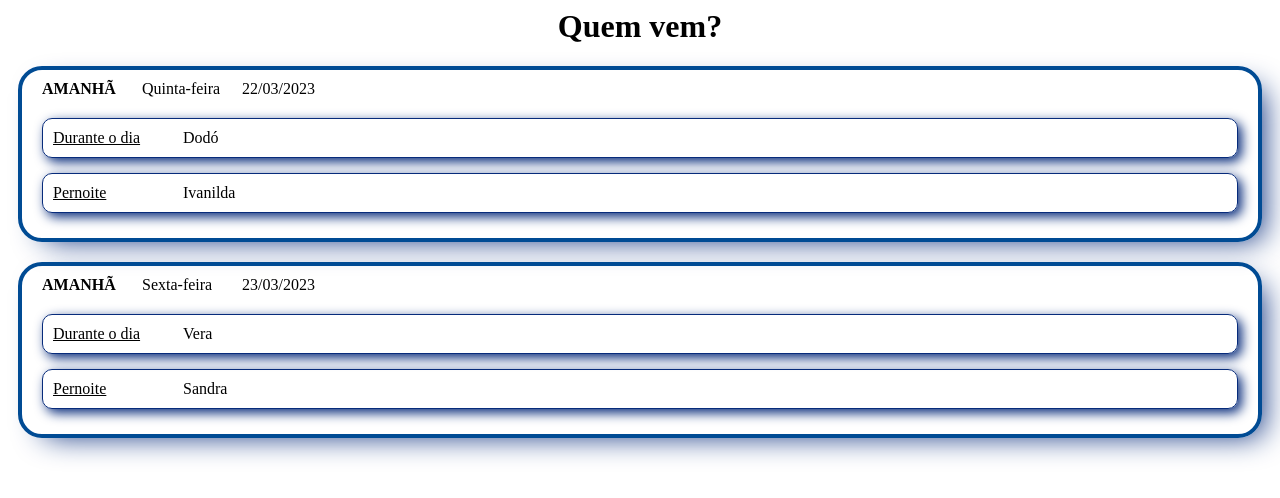
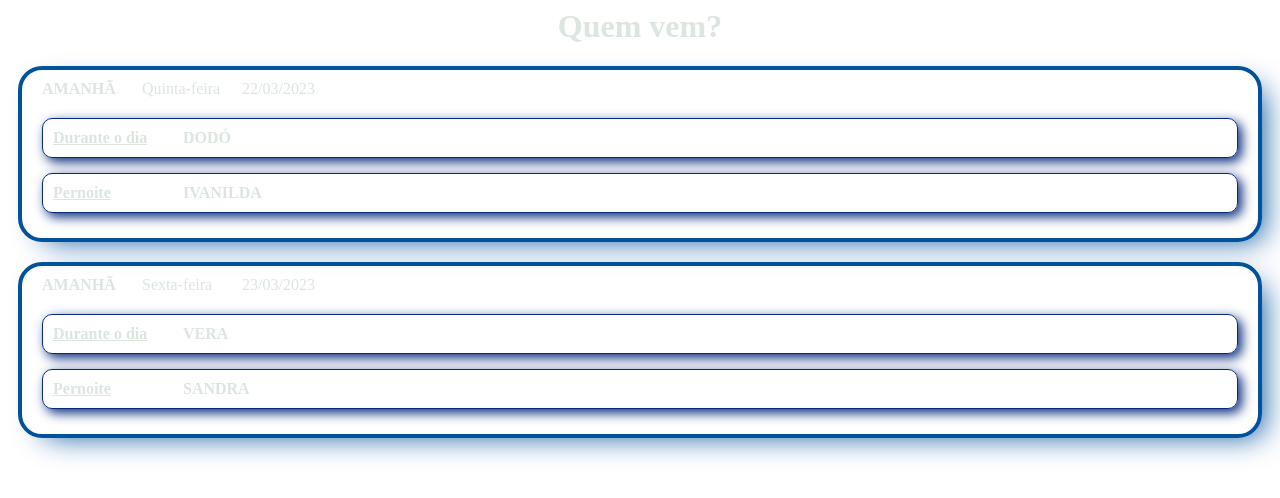
Before and after one commit to carlosladeira/quemvai, an Angular app: page / in a window 1280 px wide. Shown: the top 498 px of the page. Built offline with nearby package versions, Linux system fonts and the light colour scheme.

Commit message:
some more style

```diff
--- a/src/informacoes-do-dia/informacoes-do-dia.css
+++ b/src/informacoes-do-dia/informacoes-do-dia.css
@@ -3,16 +3,16 @@
   margin-bottom: 20px;
   padding: 10px;
 
-  border: 4px solid #004b94;
+  border: 4px solid #00529D;
 
 
   border-radius: 24px 24px 24px 24px;
   -webkit-border-radius: 24px 24px 24px 24px;
   -moz-border-radius: 24px 24px 24px 24px;
 
-  box-shadow: 13px 10px 30px -12px #072b7b;
-  -webkit-box-shadow: 13px 10px 30px -12px #072b7b;
-  -moz-box-shadow: 13px 10px 30px -12px #072b7b;
+  box-shadow: 13px 10px 30px -12px #00529D;
+  -webkit-box-shadow: 13px 10px 30px -12px #00529D;
+  -moz-box-shadow: 13px 10px 30px -12px #00529D;
 }
 
 .header-card {
@@ -39,8 +39,29 @@
   -moz-box-shadow: 4px 4px 12px 0px #072b7b;
 }
 
+.label-adverbio {
+  font-weight: bold;
+  color: #dce6df;
+
+  padding-left: 10px;
+  width: 100px;
+}
+
+.label-dia {
+  color: #dce6df;
+  width: 100px;
+}
+
 .label-periodo {
   text-decoration: underline;
+  font-weight: bold;
+  color: #dce6df;
+
   margin-right: 20px;
   width: 110px;
 }
+
+.label-nome {
+  font-weight: bold;
+  color: #dce6df;
+}
--- a/src/informacoes-do-dia/informacoes-do-dia.html
+++ b/src/informacoes-do-dia/informacoes-do-dia.html
@@ -1,15 +1,15 @@
 <div class="outside-card ">
   <div class="header-card">
-    <div style="padding-left: 10px; width: 100px;"><strong>{{ adverbioTempo }}</strong></div>
-    <div style="width: 100px;">{{ diaSemana }}</div>
-    <div>{{ diaMes }}</div>
+    <div class="label-adverbio">{{ adverbioTempo }}</div>
+    <div class="label-dia">{{ diaSemana }}</div>
+    <div class="label-dia">{{ diaMes }}</div>
   </div>
   <div class="inside-card">
     <div class="label-periodo">Durante o dia</div>
-    <div>{{ nomeDiaria }}</div>
+    <div class="label-nome">{{ nomeDiaria | uppercase }}</div>
   </div>
   <div class="inside-card">
     <div class="label-periodo">Pernoite</div>
-    <div>{{ nomePernoite }}</div>
+    <div class="label-nome">{{ nomePernoite | uppercase }}</div>
   </div>
 </div>
--- a/src/main.html
+++ b/src/main.html
@@ -1,4 +1,4 @@
-<h1 style="text-align: center;">Quem vem?</h1>
+<h1 style="text-align: center; color: #dce6df;">Quem vem?</h1>
 <div *ngFor="let result of results; let i=index;">
   <informacoes-do-dia
     diaMes="{{result.diaMes}}"
```
